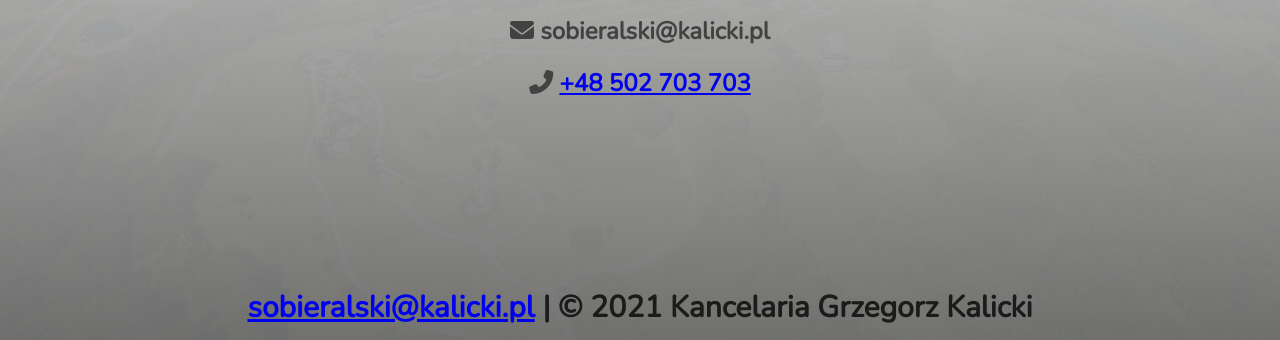
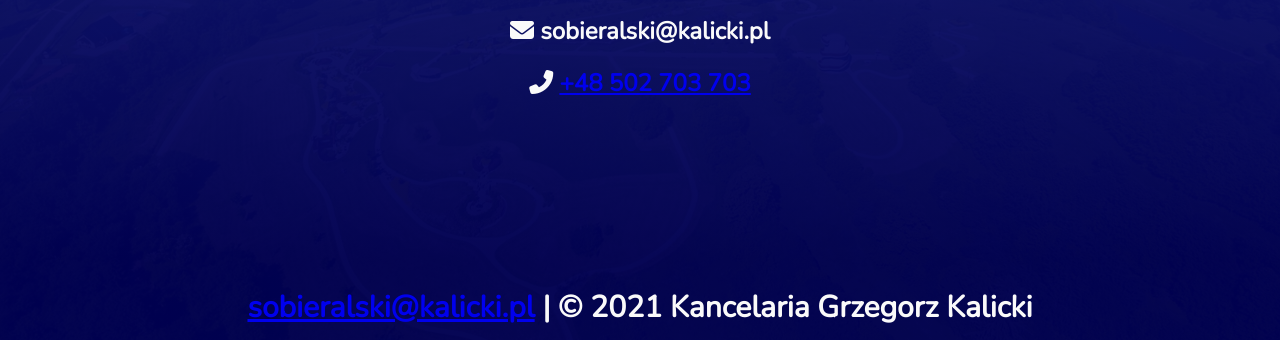
Before and after one commit to Pitertrol/kalicki, a plain HTML site: page index.html in a window 1280 px wide. Shown: the part 460-800 px from the top of the page. Drawn offline with nearby package versions, Linux system fonts and the light colour scheme.

Commit message:
Add files via upload

```diff
--- a/index.html
+++ b/index.html
@@ -43,12 +43,12 @@ body:after {
   bottom: 0;
   right: 0;
   opacity: 0.97;
-  background: linear-gradient(#f5f5f5 0%, #707070 100%);
+  background: linear-gradient(#1a237e 10%, #000051 90%);
 }
 
 div.container > * {
   font-family: 'Lexend Giga', sans-serif;
-  color: #424242;
+  color: #fafafa;
 }
 
 div.container > h1 {
@@ -72,19 +72,19 @@ footer {
 footer > * {
 
   font-family: 'Nunito', sans-serif;
-  color: #1b1b1b;
+  color: #fafafa;
   text-decoration: none;
 }
 
 footer {
   font-family: 'Nunito', sans-serif;
-  color: #1b1b1b;
+  color: #fafafa;
   p.solid {border-style: solid;}
   font-size: 30px;
 }
 
 footer > a:hover {
-  color: #bdc3c7;
+  color: #fafafa;
 }
 
 </style>
```
Also changed, not shown: paragraph.png.
